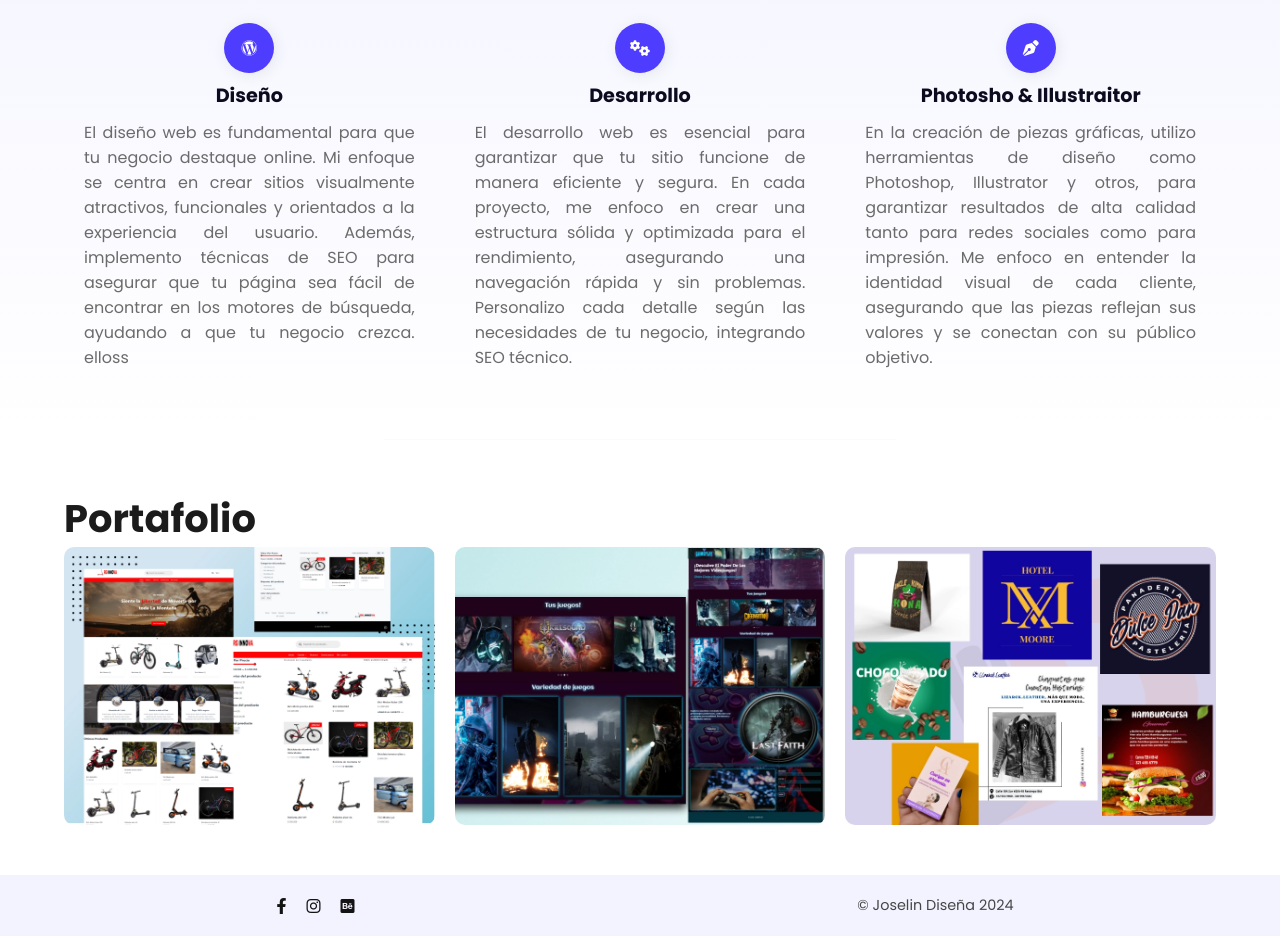
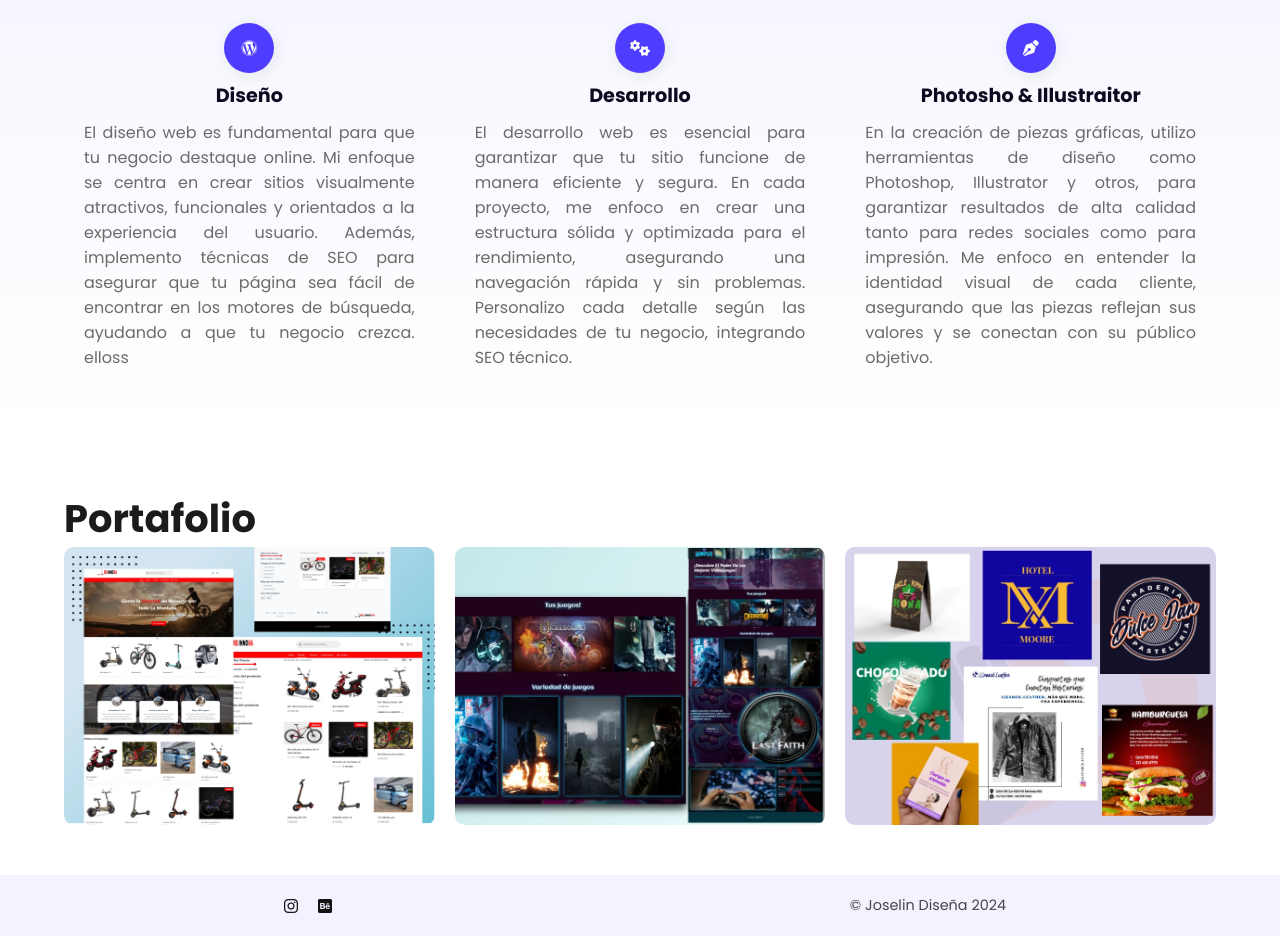
Before and after one commit to fredy21-arch/JD-portfolio, a plain HTML site: page index.html in a window 1280 px wide. Shown: the part 1848-2784 px from the top of the page. Drawn offline with Linux system fonts and the light colour scheme.

Commit message:
Update index.html

```diff
--- a/index.html
+++ b/index.html
@@ -236,7 +236,7 @@
     <footer>
         <!--**social**********-->
         <div class="footer-social">
-            <a href="https://www.facebook.com/ArteDigitalSoacha" target="_blank"><i class="fa-brands fa-facebook-f"></i></a>
+
             <a href="https://www.instagram.com/auto.didactadigital/" target="_blank"><i class="fa-brands fa-instagram"></i></a>
             <a href="https://www.behance.net/redyvelasqu" target="_blank"><i class="fa-brands fa-square-behance"></i></a>
 
```
